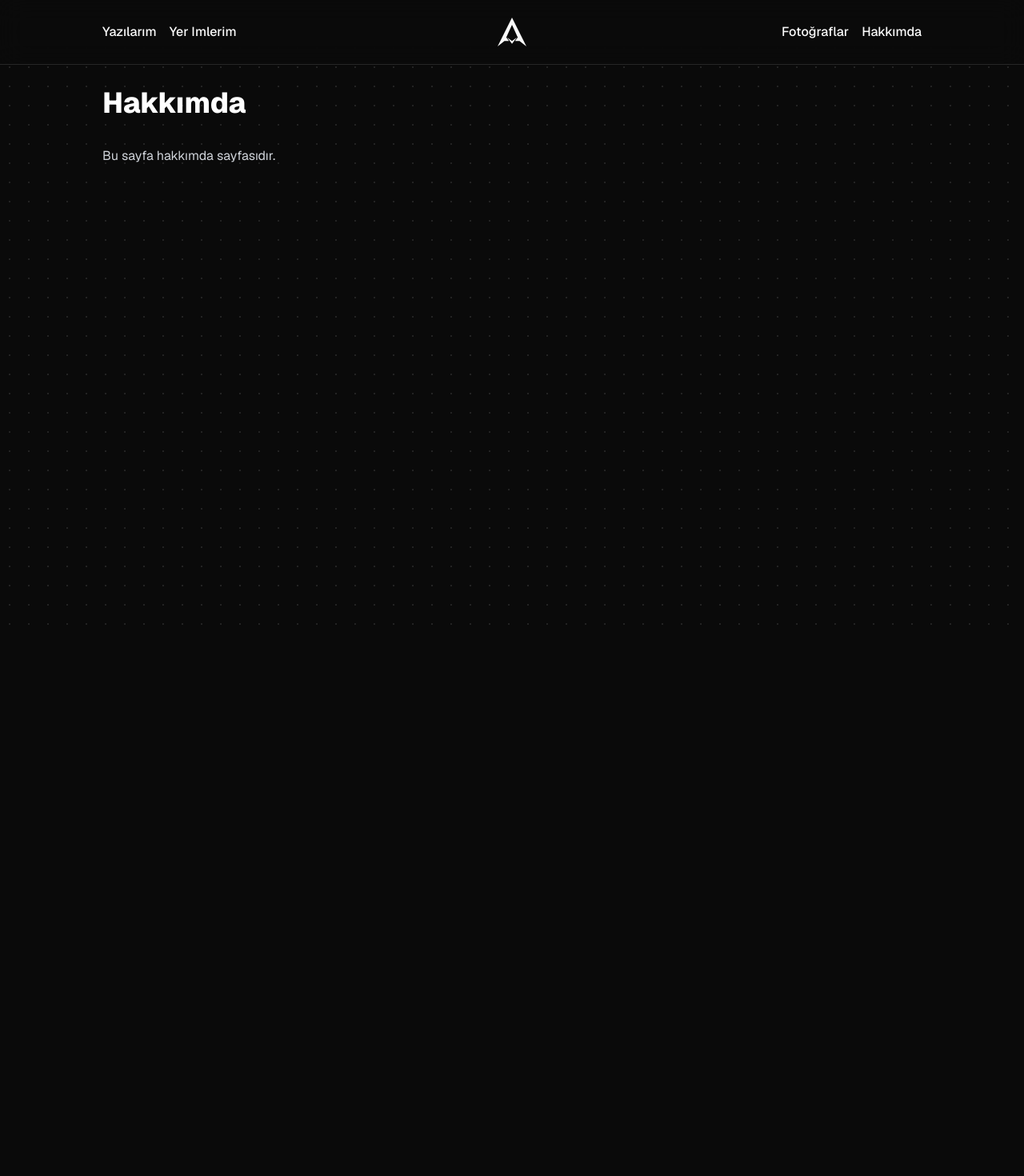
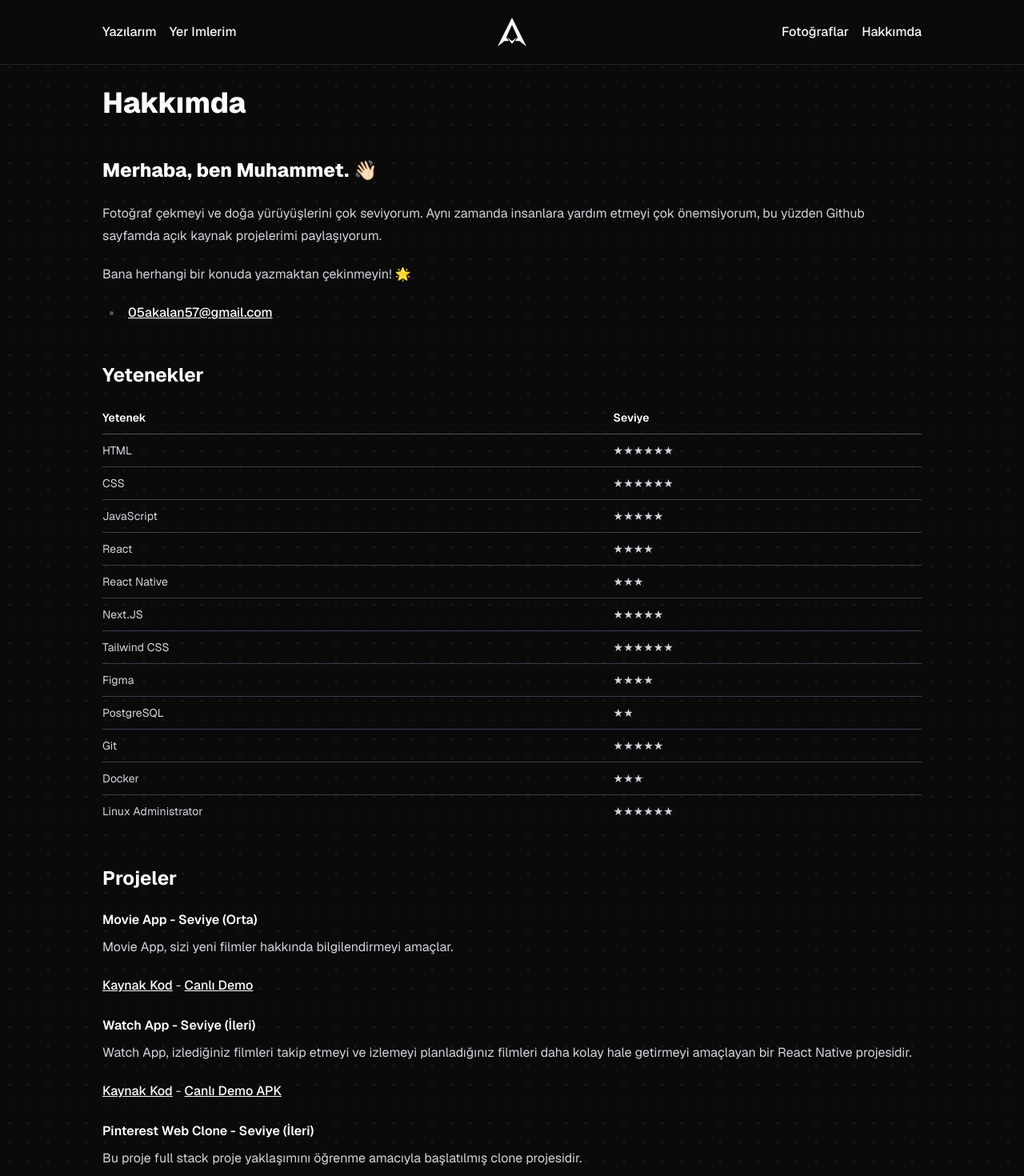
Before and after one commit to muhammetakalan/akalan.dev, a Next.js app: page /about in a window 1280 px wide. Shown: the top 1470 px of the page at 80% size. Before the commit the page ends 800 px from the top, so only its background shows below. Built offline with nearby package versions, Linux system fonts and the light colour scheme.

Commit message:
chore: update about me content

```diff
--- a/src/app/about/page.mdx
+++ b/src/app/about/page.mdx
@@ -1,3 +1,46 @@
 # Hakkımda
 
-Bu sayfa hakkımda sayfasıdır.
+## **Merhaba, ben Muhammet.** <span className="inline-block animate-waving-hand">👋🏻</span>
+
+Fotoğraf çekmeyi ve doğa yürüyüşlerini çok seviyorum. Aynı zamanda insanlara yardım etmeyi çok önemsiyorum, bu yüzden Github sayfamda açık kaynak projelerimi paylaşıyorum.
+
+Bana herhangi bir konuda yazmaktan çekinmeyin! 🌟
+
+- 05akalan57@gmail.com
+
+## Yetenekler
+
+| Yetenek             | Seviye |
+| ------------------- | ------ |
+| HTML                | ★★★★★★ |
+| CSS                 | ★★★★★★ |
+| JavaScript          | ★★★★★  |
+| React               | ★★★★   |
+| React Native        | ★★★    |
+| Next.JS             | ★★★★★  |
+| Tailwind CSS        | ★★★★★★ |
+| Figma               | ★★★★   |
+| PostgreSQL          | ★★     |
+| Git                 | ★★★★★  |
+| Docker              | ★★★    |
+| Linux Administrator | ★★★★★★ |
+
+## Projeler
+
+#### Movie App - Seviye (Orta)
+
+Movie App, sizi yeni filmler hakkında bilgilendirmeyi amaçlar.
+
+[Kaynak Kod](https://github.com/05akalan57/movie-app) - [Canlı Demo](https://movie-app-tmdb.vercel.app/)
+
+#### Watch App - Seviye (İleri)
+
+Watch App, izlediğiniz filmleri takip etmeyi ve izlemeyi planladığınız filmleri daha kolay hale getirmeyi amaçlayan bir React Native projesidir.
+
+[Kaynak Kod](https://github.com/05akalan57/movie-app) - [Canlı Demo APK](https://github.com/05akalan57/watch-app/releases/tag/v1.0.0)
+
+#### Pinterest Web Clone - Seviye (İleri)
+
+Bu proje full stack proje yaklaşımını öğrenme amacıyla başlatılmış clone projesidir.
+
+[Kaynak Kod](https://github.com/05akalan57/pinterest-web-clone)
```
